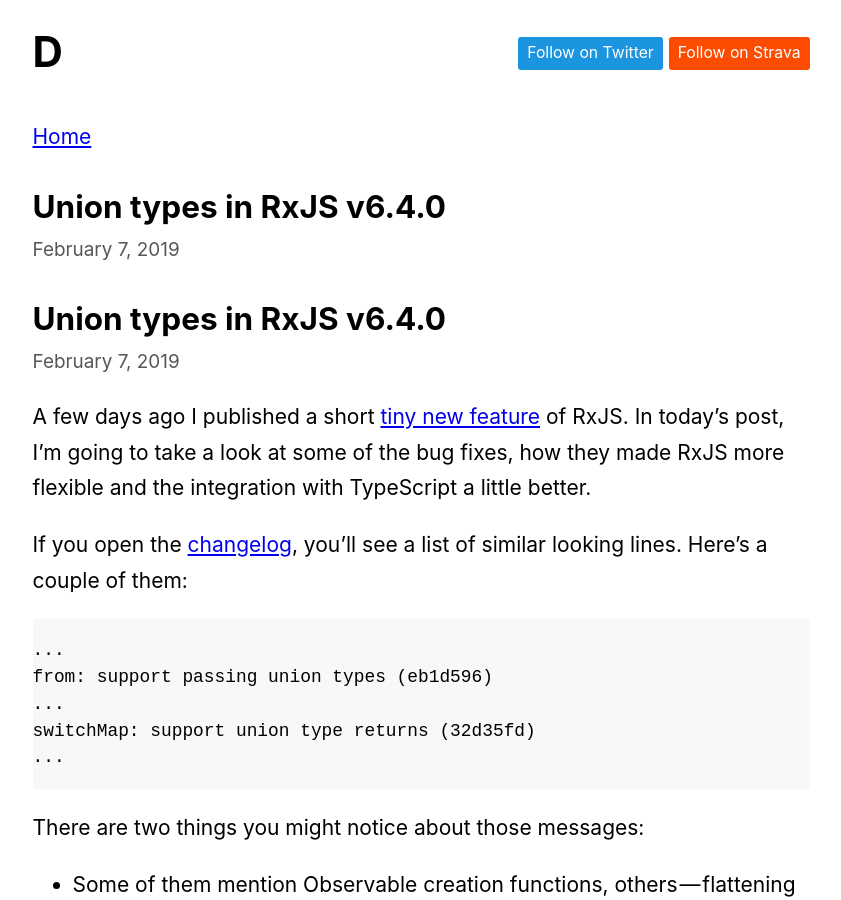
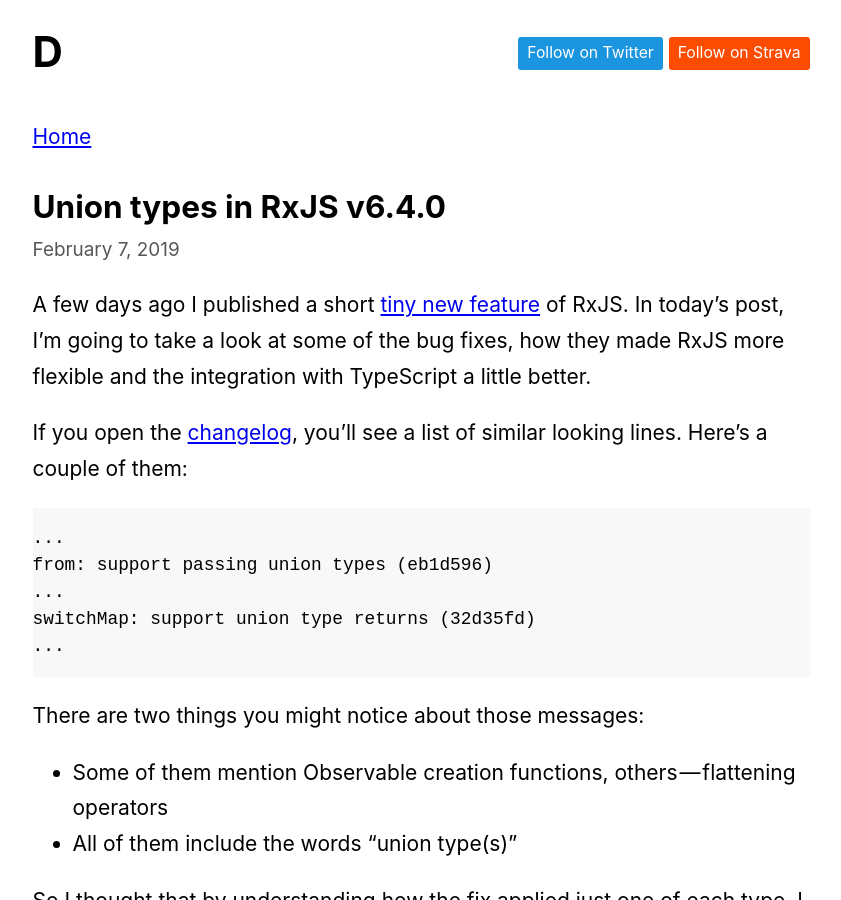
Before and after one commit to dzhavat/dzhavat.github.io, a Jekyll site: the page built from _posts/2019-02-07-union-types-in-rxjs-v6-4-0.md, in a window 1280 px wide and 900 px high. Shown: the whole window, without its empty margins (219-1060 px from the left). Built offline with Jekyll 4.4.1, drawn with Linux system fonts in a browser that asks for light colours.

Commit message:
Update 2019-02-07-union-types-in-rxjs-v6-4-0.md

```diff
--- a/_posts/2019-02-07-union-types-in-rxjs-v6-4-0.md
+++ b/_posts/2019-02-07-union-types-in-rxjs-v6-4-0.md
@@ -2,10 +2,6 @@
 layout: post
 title: "Union types in RxJS v6.4.0"
 ---
-
-## Union types in RxJS v6.4.0
-
-{% include published.html %}
 
 A few days ago I published a short [tiny new feature]({{ site.baseurl }}{% post_url 2019-02-02-a-tiny-new-feature-in-rxjs-v6-4-0 %}) of RxJS. In today’s post, I’m going to take a look at some of the bug fixes, how they made RxJS more flexible and the integration with TypeScript a little better.
 
```
